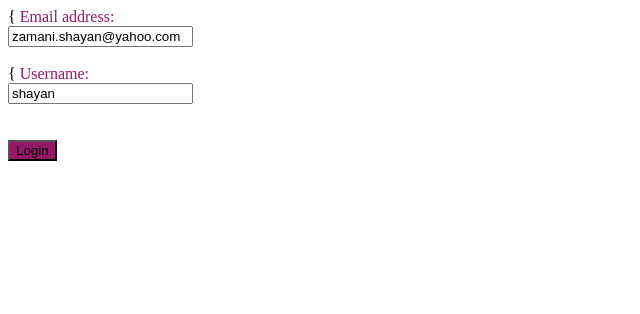
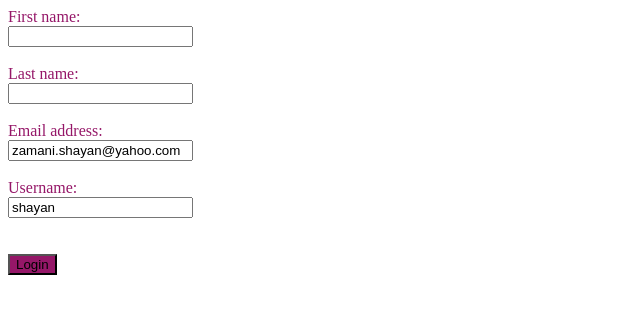
Before and after one commit to shamrad/test, a Django app: page /profile/edit/ in a window 1280 px wide. Shown: the top 314 px of the page, without its empty margins (0-640 px from the left). Run offline with Django 3.2, Linux system fonts and the light colour scheme; a user stored in the database is signed in.

Commit message:
update view redirect

```diff
--- a/user_profile/templates/user_profile/editview.html
+++ b/user_profile/templates/user_profile/editview.html
@@ -8,7 +8,7 @@
 <form method="post" action="" class="form-horizontal">
 
     {% for field in form %}
-                {{% csrf_token %}
+               {% csrf_token %}
                 <span>{{ field.errors }}</span>
                 <label style="color: rgb(149,23,104)">{{ field.label_tag }}</label>
                 <div class="">{{ field }}</div>
--- a/user_profile/urls.py
+++ b/user_profile/urls.py
@@ -1,6 +1,8 @@
 from django.conf.urls import url,include
 from .views import UserFormView, index, LoginView, writing, CreateWriting, Logout, EditView, Increase
 from django.contrib.auth import views
+from django.contrib.auth.views import password_reset,password_reset_done
+
 
 
 app_name='user_profile'
@@ -17,4 +19,8 @@ urlpatterns = [
     url(r'^addnew/$', CreateWriting.as_view(), name='newriting'),
     url(r'^increase-credit/$', Increase , name='increase'),
     url(r'edit/$', EditView.as_view(), name='edit'),
+
+    url(r'password/$', password_reset, name='reset_password'),
+    url(r'password/done$', password_reset_done, name='password_reset_done'),
+
 ]
--- a/user_profile/views.py
+++ b/user_profile/views.py
@@ -1,5 +1,6 @@
 from django.contrib.auth.decorators import login_required
 from django.contrib.auth.models import User
+from django.core.urlresolvers import reverse_lazy
 from django.shortcuts import render,redirect
 from django.contrib.auth import authenticate, login, logout
 from django.contrib.auth import login as auth_login
@@ -37,13 +38,14 @@ class EditView(UpdateView):
     model = User
 
     template_name = 'user_profile/editview.html'
-    fields = ['email','username']
+    fields = ['first_name','last_name','email','username']
 
     def get_object(self, queryset=None):
         return self.request.user
 
-    def get_success_url(self):
-     return redirect('/profile/')
+    success_url = reverse_lazy('user_profile:index')
+    # def get_success_url(self):
+    #  return  redirect('user_profile:index')
 
 
 class UserFormView(View):
```
Also changed, not shown: db.sqlite3.
